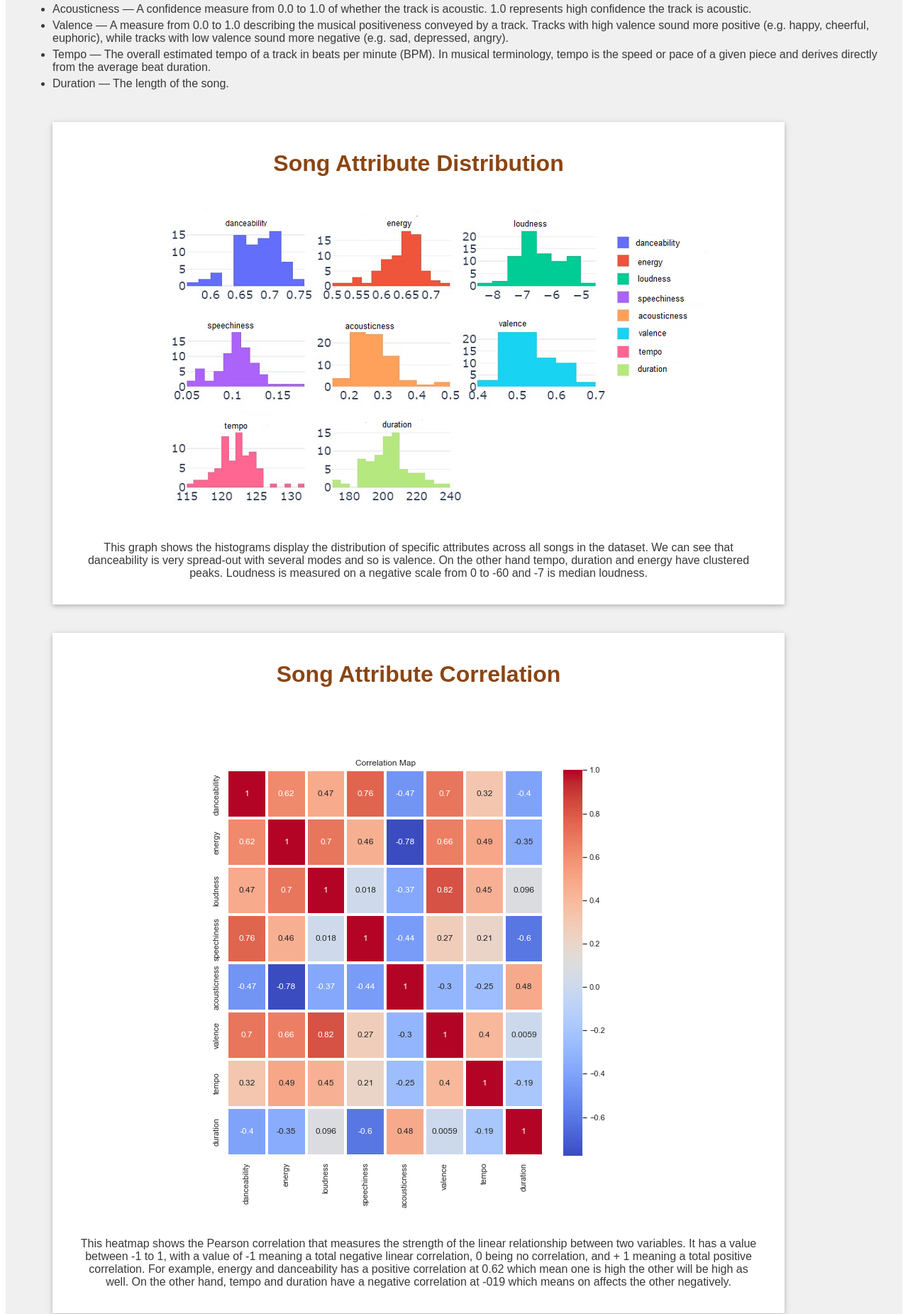
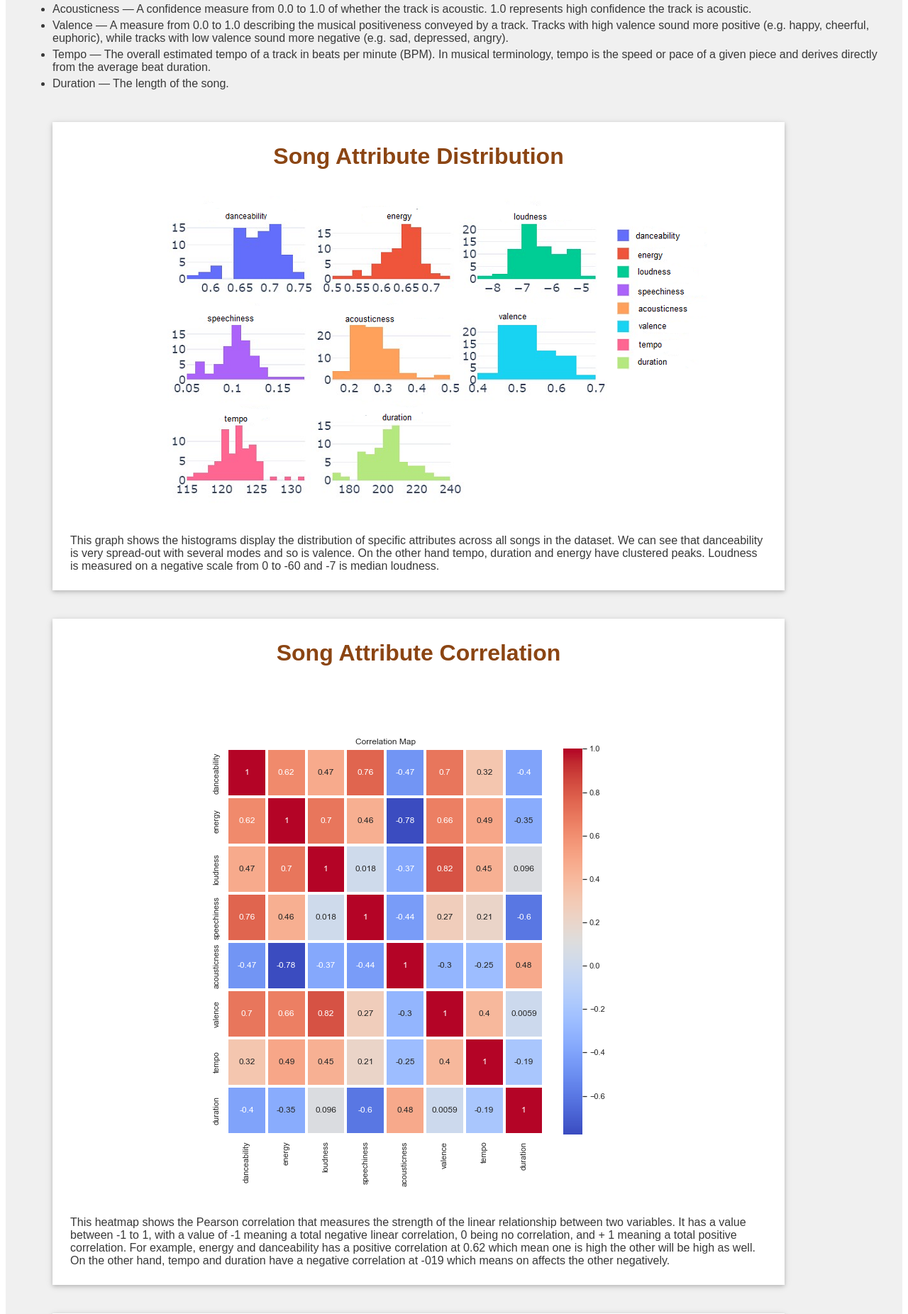
Before and after one commit to cmbutler83/SongAttributesVSPopularity, a Flask app: page / in a window 1280 px wide. Shown: the part 575-2427 px from the top of the page at 71% size. Run offline with Flask 2, Linux system fonts and the light colour scheme; parts of the project's set-up code (start-up, migrations or seed data) failed here and were passed over; some web fonts are replaced.

Commit message:
removed flex classes from index.html

```diff
--- a/templates/index.html
+++ b/templates/index.html
@@ -35,29 +35,29 @@
         </ul>
     </p>
     </div>
-    <div class="container flex-container">
-        <div class="card flex-item-right">
+    <div class="container">
+        <div class="card">
             <h1>Song Attribute Distribution</h1>
             <div class="center"><img src="static/Images/attribute1.png" alt="Song Attribute Distribution Chart"></div>
             <p>This graph shows the histograms display the distribution of specific attributes across all songs in the dataset. We can see that danceability is very spread-out with several modes and so is valence. On the other hand tempo, duration and energy have clustered peaks. Loudness is measured on a negative scale from 0 to -60 and -7 is median loudness.</p>
         </div>
-        <div class="card flex-item-left">
+        <div class="card">
             <h1>Song Attribute Correlation</h1>
             <div class="center"><img src="static/Images/heatmap.png" alt="Attribute correlation heat map"></div>
             <p>This heatmap shows the Pearson correlation that measures the strength of the linear relationship between two variables. It has a value between -1 to 1, with a value of -1 meaning a total negative linear correlation, 0 being no correlation, and + 1 meaning a total positive correlation. For example, energy and danceability has a positive correlation at 0.62 which mean one is high the other will be high as well. On the other hand, tempo and duration have a negative correlation at -019 which means on affects the other negatively.</p>
         </div>
-            <div class="card flex-item-left">
+            <div class="card">
                 <h1>Top 10 Songs in Spotify</h1>
                 <div class="center"><img src="static/Images/cool_fig1.png" alt="Top 10 Songs in Spotify Line Graph"></div>
                 <p>This graph show the top 10 songs in that period. The top song was an Indonesian song Hati Hati di Jalan by singer Tulus. The second place went to Portugese song A Maior Saudade by Henrique Juliano and third place was held by another Portugese song Dengo by Joao Gomes. These songs scored high on the popularity score measured by a combination of number of streams, streams ration, max weeks on charts ratio and rank points. Hati Hati di Jalan scored the most score of 0.673.</p>
 
             </div>
-            <div class="card flex-item-right">
+            <div class="card">
                 <h1>Top 10 Artists World Wide</h1>
                 <div class="center"><img src="static/Images/artist_popularity1.png" alt="Bar chart of top 10 artists world wide"></div>
                 <p>This graph shows the top 10 artists based on the maximum weeks on chart. The Korean boy band BTS held the top spot with most weeks on chart while the tenth spot was held by Moroccan-born rapper LFERDA. Another Korean boy band NCT dream was in the eighth spot. Two American artists Taylor Swift and Kanye West held second and seventh spots respectively. The other country with two artist in top 10 was Egypt with Abyusik holding fourth spot and Marwan Moussa at the ninth place.</p>
             </div>
-            <div class="card flex-item-right">
+            <div class="card">
                 <h1>Artist Genres</h1>
                 <div class="center"><img src="static/Images/treemaps.png" alt="Tree map of number of artists per genre"></div>
                 <p>This chart shows the top 50 most popular genres from the songs played from 2021-2022. The top genres that were seen include pop, which had the highest number of songs, then trap latino, latin, reggaeton, dance pop, rap, uk pop, Canadian pop, and hip hop.</p>
```
